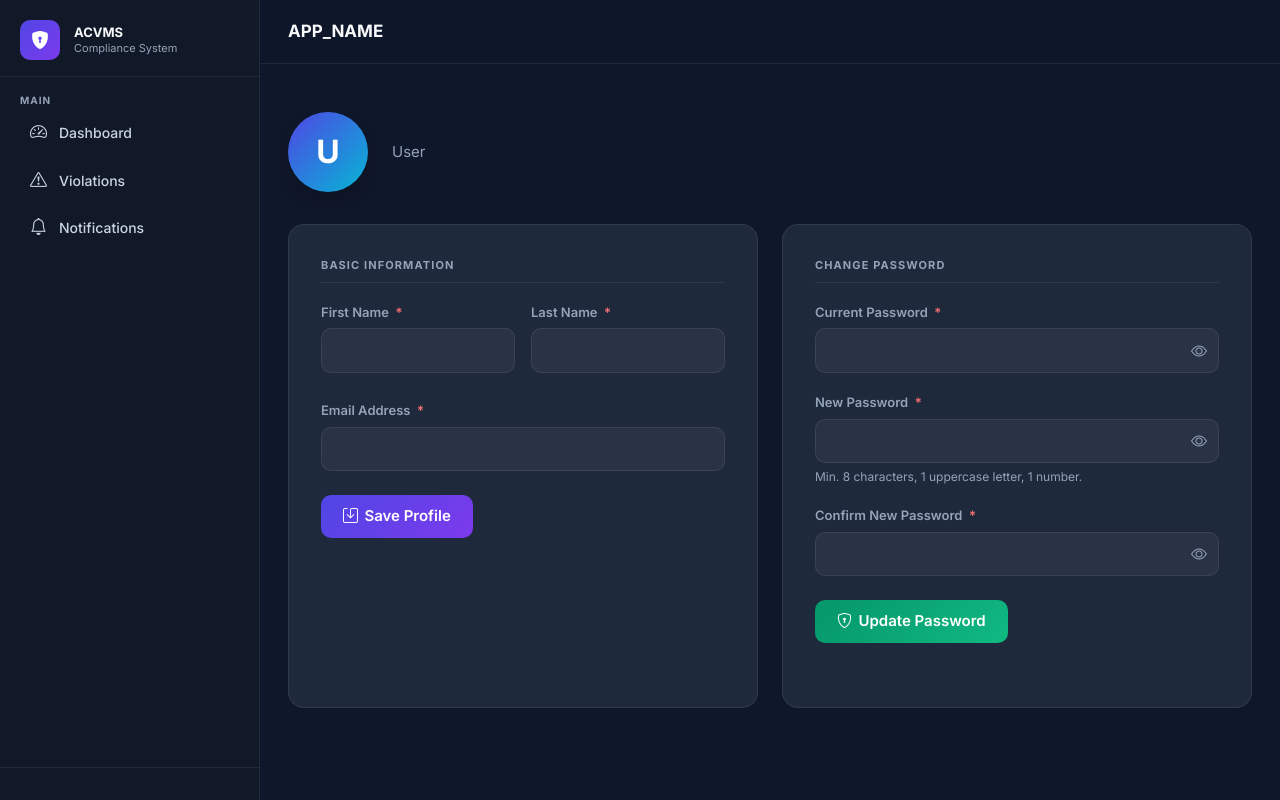
After one commit to EbadShelby/Academic-Compliance-Violation-Management-System, a PHP site: template views/profile/index.php in a window 1280 px wide. The commit adds this page. Run offline with PHP 8.4, Linux system fonts and the light colour scheme; the template is opened without the code that fills it, so the values that code supplies are empty; some libraries are stand-ins or nearby versions.

Commit message:
feat: implement user profile management with update and password change functionality

```diff
--- a/routes/web.php
+++ b/routes/web.php
@@ -14,6 +14,11 @@ $router->get('/',       'AuthController@showLogin');
 $router->get('/login',  'AuthController@showLogin');
 $router->post('/login', 'AuthController@login');
 $router->get('/logout', 'AuthController@logout');
+
+// ── Profile ──────────────────────────────────────────────────────────────────
+$router->get('/profile',               'ProfileController@index');
+$router->post('/profile/update',       'ProfileController@update');
+$router->post('/profile/password',     'ProfileController@updatePassword');
 
 // ── Dashboard ────────────────────────────────────────────────────────────────
 $router->get('/dashboard', 'DashboardController@index');
--- a/views/layouts/main.php
+++ b/views/layouts/main.php
@@ -118,7 +118,12 @@
             padding: .75rem;
             border-radius: .75rem;
             background: rgba(255,255,255,.04);
-            cursor: default;
+            text-decoration: none;
+            color: var(--text-primary);
+            transition: background .15s;
+        }
+        .user-card:hover {
+            background: rgba(255,255,255,.08);
         }
         .user-avatar {
             width: 36px; height: 36px;
@@ -356,7 +361,7 @@
     <div class="sidebar-footer">
         <?php $authUser = Session::user(); ?>
         <?php if ($authUser): ?>
-        <div class="user-card">
+        <a href="<?= APP_URL ?>/profile" class="user-card" title="View or Edit Profile">
             <div class="user-avatar" aria-hidden="true">
                 <?= mb_substr($authUser['name'] ?? 'U', 0, 1) ?>
             </div>
@@ -364,8 +369,8 @@
                 <div class="user-info-name text-truncate"><?= htmlspecialchars($authUser['name'] ?? '') ?></div>
                 <div class="user-info-role"><?= htmlspecialchars($authUser['role'] ?? '') ?></div>
             </div>
-        </div>
-        <a href="<?= APP_URL ?>/logout" class="btn-logout" id="logoutLink">
+        </a>
+        <a href="<?= APP_URL ?>/logout" class="btn-logout" id="logoutLink" style="margin-top: .5rem;">
             <i class="bi bi-box-arrow-right" aria-hidden="true"></i> Sign out
         </a>
         <?php endif; ?>
--- /dev/null
+++ b/views/profile/index.php
@@ -0,0 +1,258 @@
+<?php
+/**
+ * views/profile/index.php
+ * Self-Service User Profile
+ */
+?>
+
+<style>
+.form-card {
+    background: var(--surface-card);
+    border: 1px solid var(--border-subtle);
+    border-radius: 1rem;
+    padding: 2rem;
+    margin-bottom: 2rem;
+}
+.form-section-title {
+    font-size: .6875rem;
+    font-weight: 700;
+    text-transform: uppercase;
+    letter-spacing: .1em;
+    color: var(--text-muted);
+    margin-bottom: 1.25rem;
+    padding-bottom: .5rem;
+    border-bottom: 1px solid var(--border-subtle);
+}
+.field-group { margin-bottom: 1.25rem; }
+.field-label {
+    display: block;
+    font-size: .8125rem;
+    font-weight: 600;
+    color: var(--text-muted);
+    margin-bottom: .4rem;
+}
+.field-label .req { color: #f87171; margin-left: .2rem; }
+.field-input {
+    width: 100%;
+    padding: .625rem .875rem;
+    background: rgba(255,255,255,.05);
+    border: 1px solid var(--border-subtle);
+    border-radius: .625rem;
+    color: var(--text-primary);
+    font-size: .9375rem;
+    transition: border-color .15s, box-shadow .15s;
+    outline: none;
+}
+.field-input:focus {
+    border-color: rgba(79,70,229,.6);
+    box-shadow: 0 0 0 3px rgba(79,70,229,.12);
+}
+.field-input:disabled {
+    background: rgba(255,255,255,.02);
+    color: rgba(255,255,255,.4);
+    cursor: not-allowed;
+}
+.field-input.is-invalid { border-color: rgba(248,113,113,.6); }
+.field-error { font-size: .8125rem; color: #f87171; margin-top: .3rem; }
+.field-hint  { font-size: .75rem; color: var(--text-muted); margin-top: .3rem; }
+
+.btn-primary-custom {
+    display: inline-flex; align-items: center; gap: .4rem;
+    padding: .625rem 1.375rem;
+    background: linear-gradient(135deg, #4f46e5, #7c3aed);
+    border: none; border-radius: .625rem;
+    color: #fff; font-size: .9375rem; font-weight: 600;
+    cursor: pointer; text-decoration: none;
+    transition: opacity .15s, transform .1s;
+}
+.btn-primary-custom:hover { opacity: .9; transform: translateY(-1px); color: #fff; }
+
+.pw-toggle-wrap { position: relative; }
+.pw-toggle-wrap .field-input { padding-right: 2.75rem; }
+.pw-toggle {
+    position: absolute; right: .75rem; top: 50%; transform: translateY(-50%);
+    background: none; border: none; color: var(--text-muted); cursor: pointer;
+    font-size: 1rem; padding: 0; transition: color .15s;
+}
+.pw-toggle:hover { color: var(--text-primary); }
+
+.profile-header {
+    display: flex;
+    align-items: center;
+    gap: 1.5rem;
+    margin-bottom: 2rem;
+}
+.profile-avatar {
+    width: 80px; height: 80px;
+    border-radius: 50%;
+    background: linear-gradient(135deg, var(--brand-primary), var(--brand-accent));
+    display: flex;
+    align-items: center;
+    justify-content: center;
+    font-size: 2rem;
+    font-weight: 700;
+    color: #fff;
+    flex-shrink: 0;
+    text-transform: uppercase;
+    box-shadow: 0 8px 16px rgba(0,0,0,0.2);
+}
+.profile-info h2 { margin: 0; font-size: 1.5rem; font-weight: 700; color: var(--text-primary); }
+.profile-info p { margin: 0; font-size: .9375rem; color: var(--text-muted); text-transform: capitalize; }
+</style>
+
+<div class="profile-header">
+    <div class="profile-avatar">
+        <?= mb_substr($user['first_name'] ?? 'U', 0, 1) ?>
+    </div>
+    <div class="profile-info">
+        <h2><?= htmlspecialchars($user['first_name'] . ' ' . $user['last_name']) ?></h2>
+        <p><?= htmlspecialchars($user['role_name'] ?? 'User') ?></p>
+    </div>
+</div>
+
+<div class="row g-4">
+
+    <!-- ── Basic Info ──────────────────────────────────────────────────────── -->
+    <div class="col-lg-6">
+        <div class="form-card h-100">
+            <form method="POST" action="<?= APP_URL ?>/profile/update">
+                <?= csrf_field() ?>
+
+                <div class="form-section-title">Basic Information</div>
+
+                <div class="row g-3 mb-2">
+                    <div class="col-md-6">
+                        <div class="field-group">
+                            <label class="field-label" for="first_name">First Name <span class="req">*</span></label>
+                            <input type="text" id="first_name" name="first_name"
+                                class="field-input <?= isset($errors['first_name']) ? 'is-invalid' : '' ?>"
+                                value="<?= htmlspecialchars($old['first_name'] ?? $user['first_name']) ?>"
+                                maxlength="100" required>
+                            <?php if (isset($errors['first_name'])): ?>
+                            <div class="field-error"><i class="bi bi-exclamation-circle"></i> <?= htmlspecialchars($errors['first_name']) ?></div>
+                            <?php endif; ?>
+                        </div>
+                    </div>
+                    <div class="col-md-6">
+                        <div class="field-group">
+                            <label class="field-label" for="last_name">Last Name <span class="req">*</span></label>
+                            <input type="text" id="last_name" name="last_name"
+                                class="field-input <?= isset($errors['last_name']) ? 'is-invalid' : '' ?>"
+                                value="<?= htmlspecialchars($old['last_name'] ?? $user['last_name']) ?>"
+                                maxlength="100" required>
+                            <?php if (isset($errors['last_name'])): ?>
+                            <div class="field-error"><i class="bi bi-exclamation-circle"></i> <?= htmlspecialchars($errors['last_name']) ?></div>
+                            <?php endif; ?>
+                        </div>
+                    </div>
+                </div>
+
+                <div class="field-group">
+                    <label class="field-label" for="email">Email Address <span class="req">*</span></label>
+                    <input type="email" id="email" name="email"
+                        class="field-input <?= isset($errors['email']) ? 'is-invalid' : '' ?>"
+                        value="<?= htmlspecialchars($old['email'] ?? $user['email']) ?>"
+                        maxlength="191" required>
+                    <?php if (isset($errors['email'])): ?>
+                    <div class="field-error"><i class="bi bi-exclamation-circle"></i> <?= htmlspecialchars($errors['email']) ?></div>
+                    <?php endif; ?>
+                </div>
+
+                <?php if (!empty($user['student_id']) || $user['role'] === 'student'): ?>
+                <div class="field-group">
+                    <label class="field-label" for="student_id">Student ID</label>
+                    <input type="text" id="student_id" name="student_id" class="field-input"
+                        value="<?= htmlspecialchars($user['student_id'] ?? '') ?>" disabled>
+                    <div class="field-hint">Student IDs are managed by the administration and cannot be changed here.</div>
+                </div>
+                <?php endif; ?>
+
+                <div class="mt-4">
+                    <button type="submit" class="btn-primary-custom">
+                        <i class="bi bi-save"></i> Save Profile
+                    </button>
+                </div>
+            </form>
+        </div>
+    </div>
+
+    <!-- ── Security / Password ─────────────────────────────────────────────── -->
+    <div class="col-lg-6">
+        <div class="form-card h-100">
+            <form method="POST" action="<?= APP_URL ?>/profile/password">
+                <?= csrf_field() ?>
+
+                <div class="form-section-title">Change Password</div>
+
+                <div class="field-group">
+                    <label class="field-label" for="current_password">Current Password <span class="req">*</span></label>
+                    <div class="pw-toggle-wrap">
+                        <input type="password" id="current_password" name="current_password"
+                            class="field-input <?= isset($errors['current_password']) ? 'is-invalid' : '' ?>" required>
+                        <button type="button" class="pw-toggle" aria-label="Toggle password visibility" data-target="current_password">
+                            <i class="bi bi-eye"></i>
+                        </button>
+                    </div>
+                    <?php if (isset($errors['current_password'])): ?>
+                    <div class="field-error"><i class="bi bi-exclamation-circle"></i> <?= htmlspecialchars($errors['current_password']) ?></div>
+                    <?php endif; ?>
+                </div>
+
+                <div class="field-group">
+                    <label class="field-label" for="new_password">New Password <span class="req">*</span></label>
+                    <div class="pw-toggle-wrap">
+                        <input type="password" id="new_password" name="new_password"
+                            class="field-input <?= isset($errors['new_password']) ? 'is-invalid' : '' ?>" required>
+                        <button type="button" class="pw-toggle" aria-label="Toggle password visibility" data-target="new_password">
+                            <i class="bi bi-eye"></i>
+                        </button>
+                    </div>
+                    <div class="field-hint">Min. 8 characters, 1 uppercase letter, 1 number.</div>
+                    <?php if (isset($errors['new_password'])): ?>
+                    <div class="field-error"><i class="bi bi-exclamation-circle"></i> <?= htmlspecialchars($errors['new_password']) ?></div>
+                    <?php endif; ?>
+                </div>
+
+                <div class="field-group">
+                    <label class="field-label" for="confirm_password">Confirm New Password <span class="req">*</span></label>
+                    <div class="pw-toggle-wrap">
+                        <input type="password" id="confirm_password" name="confirm_password"
+                            class="field-input <?= isset($errors['confirm_password']) ? 'is-invalid' : '' ?>" required>
+                        <button type="button" class="pw-toggle" aria-label="Toggle password visibility" data-target="confirm_password">
+                            <i class="bi bi-eye"></i>
+                        </button>
+                    </div>
+                    <?php if (isset($errors['confirm_password'])): ?>
+                    <div class="field-error"><i class="bi bi-exclamation-circle"></i> <?= htmlspecialchars($errors['confirm_password']) ?></div>
+                    <?php endif; ?>
+                </div>
+
+                <div class="mt-4">
+                    <button type="submit" class="btn-primary-custom" style="background: linear-gradient(135deg, #059669, #10b981);">
+                        <i class="bi bi-shield-lock"></i> Update Password
+                    </button>
+                </div>
+            </form>
+        </div>
+    </div>
+
+</div>
+
+<script>
+// Password toggles
+document.querySelectorAll('.pw-toggle').forEach(btn => {
+    btn.addEventListener('click', function() {
+        const targetId = this.getAttribute('data-target');
+        const input = document.getElementById(targetId);
+        const icon = this.querySelector('i');
+
+        if (input.type === 'password') {
+            input.type = 'text';
+            icon.className = 'bi bi-eye-slash';
+        } else {
+            input.type = 'password';
+            icon.className = 'bi bi-eye';
+        }
+    });
+});
+</script>
```
Also changed, not shown: app/controllers/ProfileController.php (added, +174 -0 lines).
